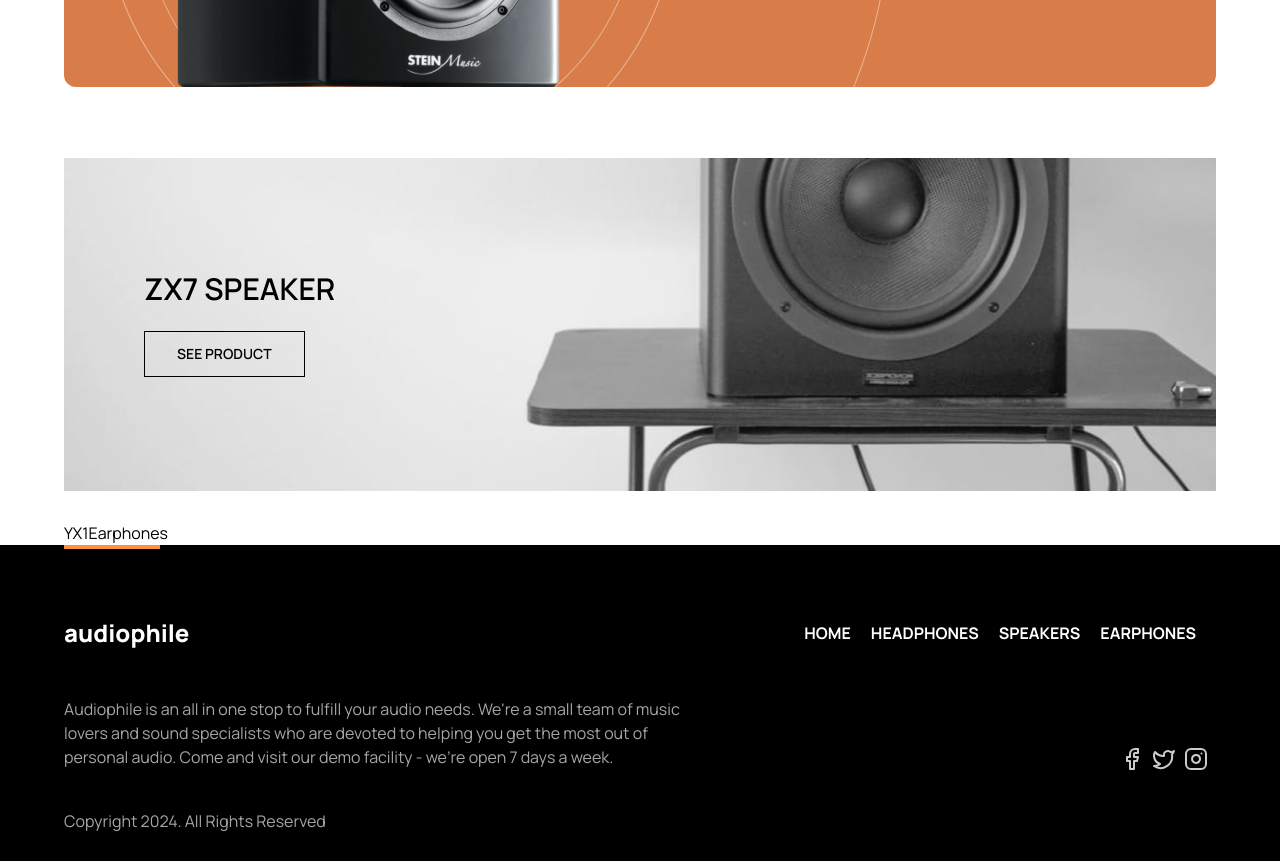
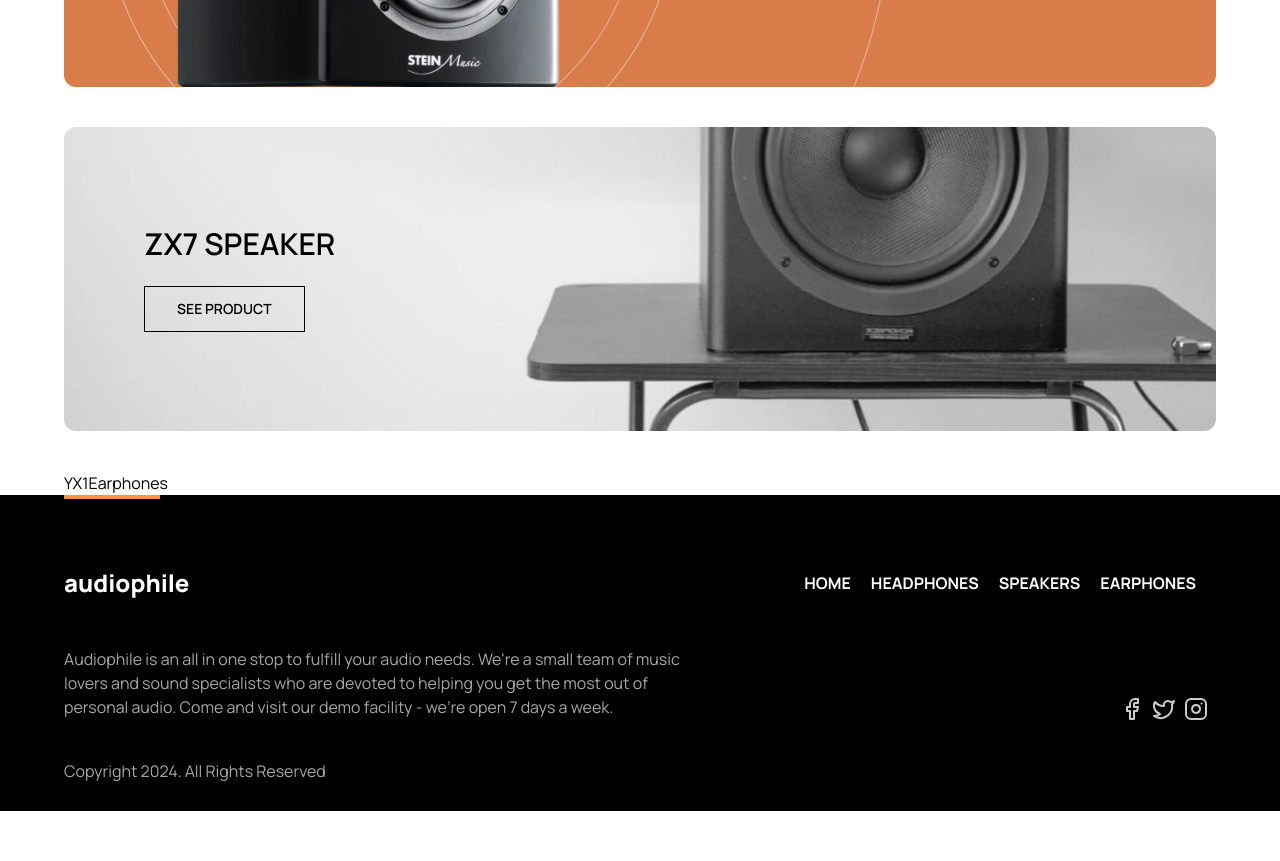
Before and after one commit to emmaGH1/audiophile-ecommerce, a Next.js app: page / in a window 1280 px wide. Shown: the part 1820-2681 px from the top of the page. After the commit the page ends 2631 px from the top, so only its background shows below. Built offline with nearby package versions, Linux system fonts and the light colour scheme.

Commit message:
feat: Implement ZX7 component

```diff
--- a/components/ui/home/feature-cards/ZX7Speaker.tsx
+++ b/components/ui/home/feature-cards/ZX7Speaker.tsx
@@ -1,18 +1,20 @@
+import Image from "next/image";
 import { Button } from "../../shared/Button";
 import ImageContainer from "../../shared/ImageContainer";
 import { Title } from "../../shared/Title";
 
 export const ZX7Speaker = () => {
   return (
-    <div className="container relative flex flex-col justify-center w-full h-full mt-10 overflow-hidden py-36">
+    <div className="relative w-full my-10 h-[22rem] md:h-[19rem] flex items-center">
+      {/* <Image src='/home/desktop/image-speaker-zx7.jpg' alt="zx7 speaker" fill  className="rounded-xl -z-10" /> */}
       <ImageContainer
           mobileSrc="/home/mobile/image-speaker-zx7.jpg"
           tabletSrc="/home/tablet/image-speaker-zx7.jpg"
           desktopSrc="/home/desktop/image-speaker-zx7.jpg"
           alt="ZX7 Speaker"
-          fill={true}
+          fill
           quality={100}
-          className="absolute object-cover sm:object-contain -z-10 rounded-xl"
+          className="rounded-lg md:rounded-xl -z-10 md:object-cover"
       />
       <div className="flex flex-col ml-5 lg:ml-20">
         <h1
--- a/components/ui/home/feature-cards/ZX9Speaker.tsx
+++ b/components/ui/home/feature-cards/ZX9Speaker.tsx
@@ -59,7 +59,7 @@ export const ZX9Speaker = () => {
             text={zx9SpeakerText}
             className="lg:text-base lg:font-light text-white-text/60 lg:w-[80%]"
           />
-          <Button />
+          <Button className="transition-colors duration-300 hover:border hover:bg-transparent"/>
         </div>
       </div>
     </div>
```
